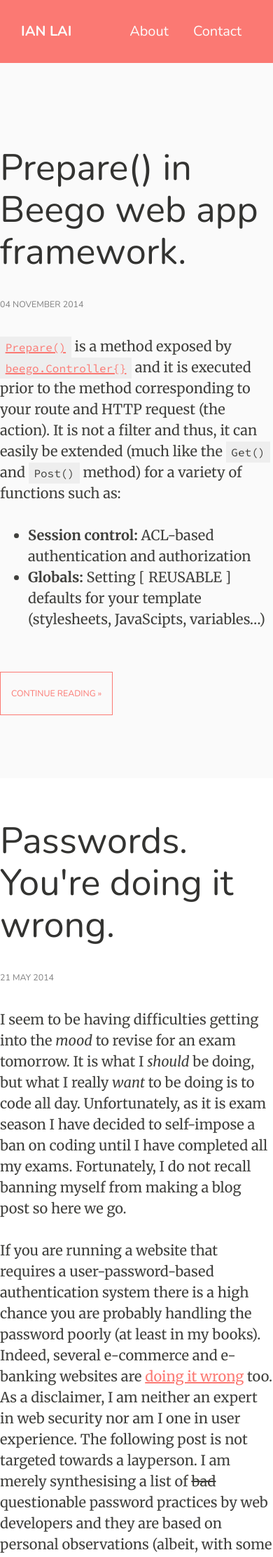
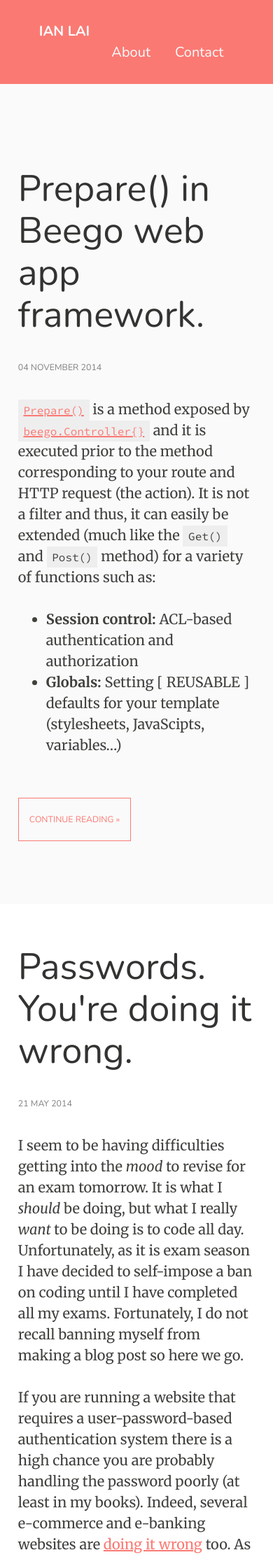
Before and after one commit to MrSaints/www-jekyll.fyianlai.com, a Jekyll site: the page built from index.html, in a window 390 px wide. Shown: the top 2225 px of the page at 70% size. Built offline with Jekyll 4.4.1, drawn with Linux system fonts in a browser that asks for light colours; nearby versions of some CDN libraries; the list of posts is cut into pages by our own code.

Commit message:
Better support for zooming and mobile

```diff
--- a/css/style.css
+++ b/css/style.css
@@ -138,3 +138,13 @@ a.continue {
     .footer .next {
         float: left;
     }
+
+/*
+ Responsive
+ */
+@media only screen and (max-width: 46.875em) {
+    .wrapper {
+        margin: 0 1.615em;
+        width: auto;
+    }
+}
```
